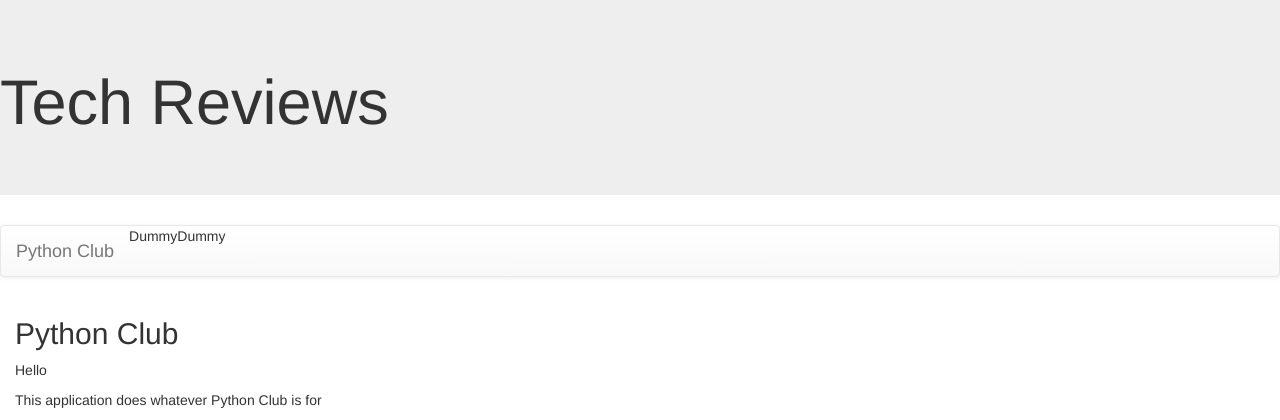
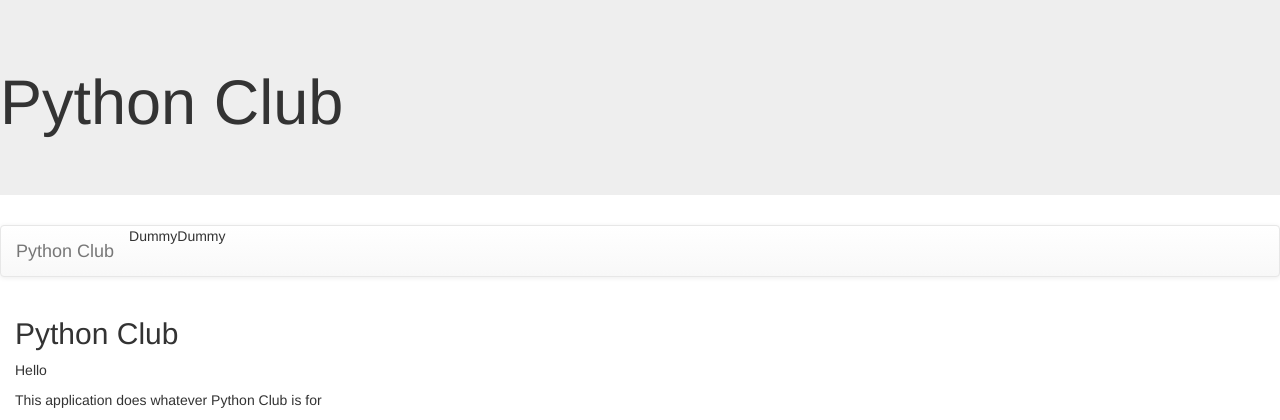
Before and after one commit to mc3waller/IT112-Python-Web, a Django app: page /club/ in a window 1280 px wide. Shown: the top 420 px of the page. Run offline with Django 3.2, Linux system fonts and the light colour scheme; some libraries are stand-ins or nearby versions.

Commit message:
Updates base.html text to be consistent with theme

```diff
--- a/PythonClub/club/templates/base.html
+++ b/PythonClub/club/templates/base.html
@@ -9,7 +9,7 @@
 
     <body>
         <div class='jumbotron'>
-            <h1>Tech Reviews</h1>
+            <h1>Python Club</h1>
         </div>
 
         <nav class="navbar navbar-default">
```
